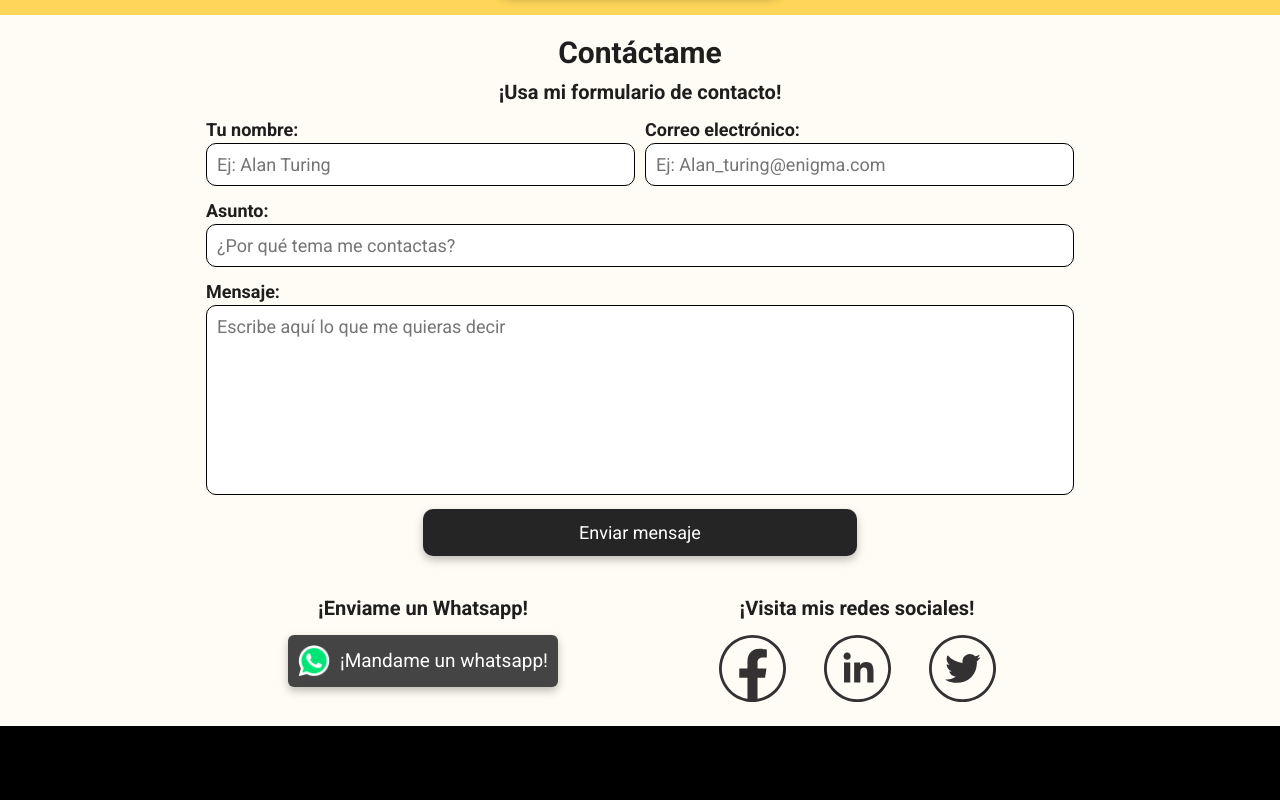
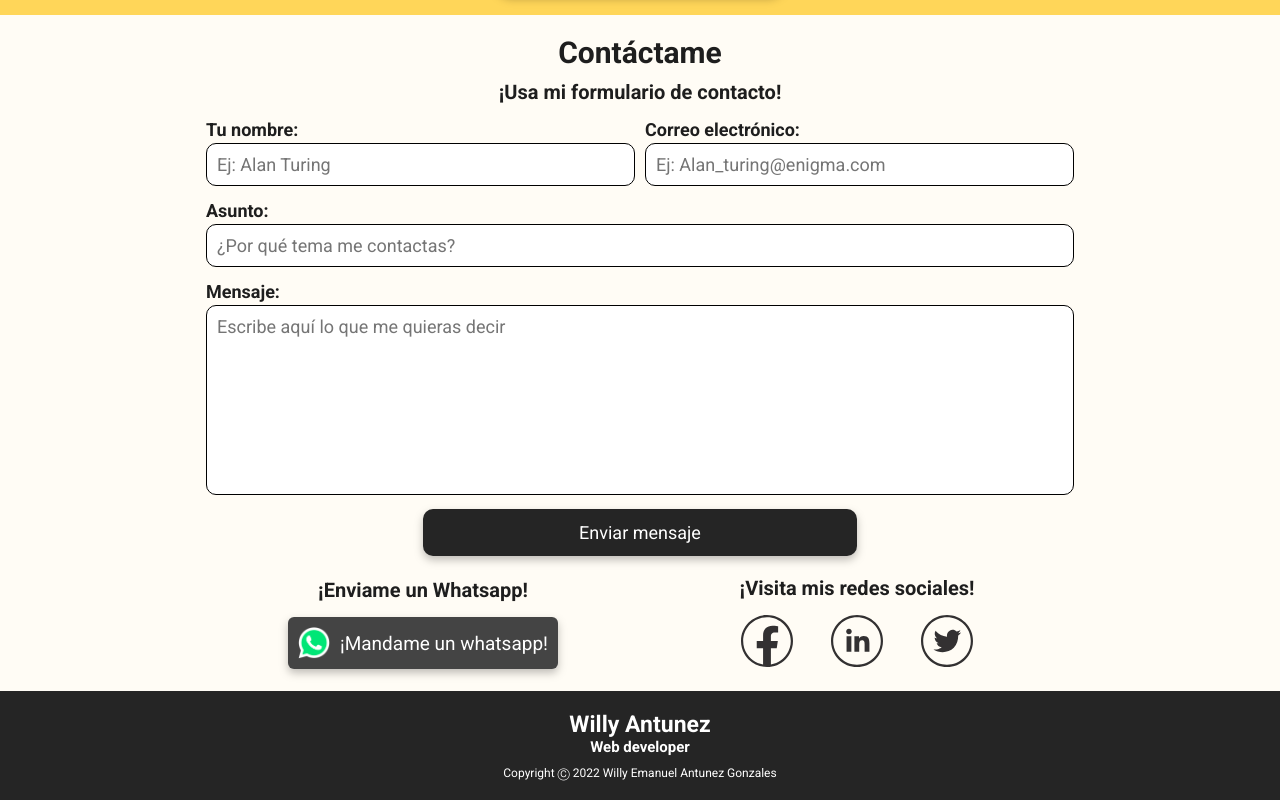
Before and after one commit to WillyAntunez/willy-antunez-portfolio, a React (Vite) app: page / in a window 1280 px wide. Shown: the part 1888-2688 px from the top of the page. Before the commit the page ends 2614 px from the top, so only its background shows below. Built offline with nearby package versions, Linux system fonts and the light colour scheme; a web font is replaced by a local one.

Commit message:
Footer: terminado

```diff
--- a/src/PortfolioApp.jsx
+++ b/src/PortfolioApp.jsx
@@ -1,9 +1,7 @@
 import React from 'react';
 import './PortfolioApp.scss';
 
-import { Start,  NavBar,AboutMe, Skills } from './components';
-import { Projects } from './components/Projects';
-import { Contact } from './components/Contact';
+import { Start,  NavBar,AboutMe, Skills, Projects, Contact, Footer } from './components';
 
 function PortfolioApp() {
     return (
@@ -14,6 +12,7 @@ function PortfolioApp() {
             <Skills />
             <Projects />
             <Contact />
+            <Footer />
         </div>
     );
 }
--- a/src/PortfolioApp.scss
+++ b/src/PortfolioApp.scss
@@ -17,7 +17,7 @@ html {
 body {
     font-size: 1.6rem;
     font-family: 'Roboto', sans-serif;
-    background-color: #000000;
+    background-color: $black-gray;
     color: $black-gray;
 }
 
--- a/src/components/Contact.scss
+++ b/src/components/Contact.scss
@@ -178,9 +178,11 @@
 
         &__way{
             &--first{
+                margin-top: 1rem;
                 width: 50%;
             }
             &--second{
+                margin-top: 1rem;
                 width: 50%;
             }
             &--form{
@@ -188,5 +190,11 @@
                 order: -1;
             }
         }
+
+        &__iconButton{
+            img {
+                width: 5.2rem;
+            }
+        }
     }
 }
--- /dev/null
+++ b/src/components/Footer.jsx
@@ -0,0 +1,15 @@
+import React from 'react'
+
+import './Footer.scss';
+
+export const Footer = () => {
+  return (
+    <footer className="footer__container">
+        <div className="footer">
+            <p className='footer__name'>Willy Antunez</p>
+            <p className='footer__title'>Web developer</p>
+            <p className='footer__copyright'>Copyright Ⓒ 2022 Willy Emanuel Antunez Gonzales</p>
+        </div>
+    </footer>
+  )
+}
--- /dev/null
+++ b/src/components/Footer.scss
@@ -0,0 +1,31 @@
+@import '../scss/globals';
+
+.footer{
+    display: flex;
+    flex-direction: column;
+    align-items: center;
+    padding: 2rem;
+    text-align: center;
+    font-family: $roboto;
+
+    &__container {
+        background-color: $medium-gray;
+        color: $white;
+    }
+
+    &__name{
+        font-size: 2.3rem;
+        font-weight: $bold;
+    }
+
+    &__title{
+        font-size: 1.5rem;
+        font-weight: $bold;
+        margin-bottom: 1rem;
+    }
+
+    &__copyright {
+        font-size: 1.2rem;
+    }
+
+}
--- a/src/components/index.js
+++ b/src/components/index.js
@@ -3,3 +3,6 @@ export * from './IconBtn';
 export * from './NavBar';
 export * from './Skills';
 export * from './Start';
+export * from './Projects';
+export * from './Contact';
+export * from './Footer';
```
